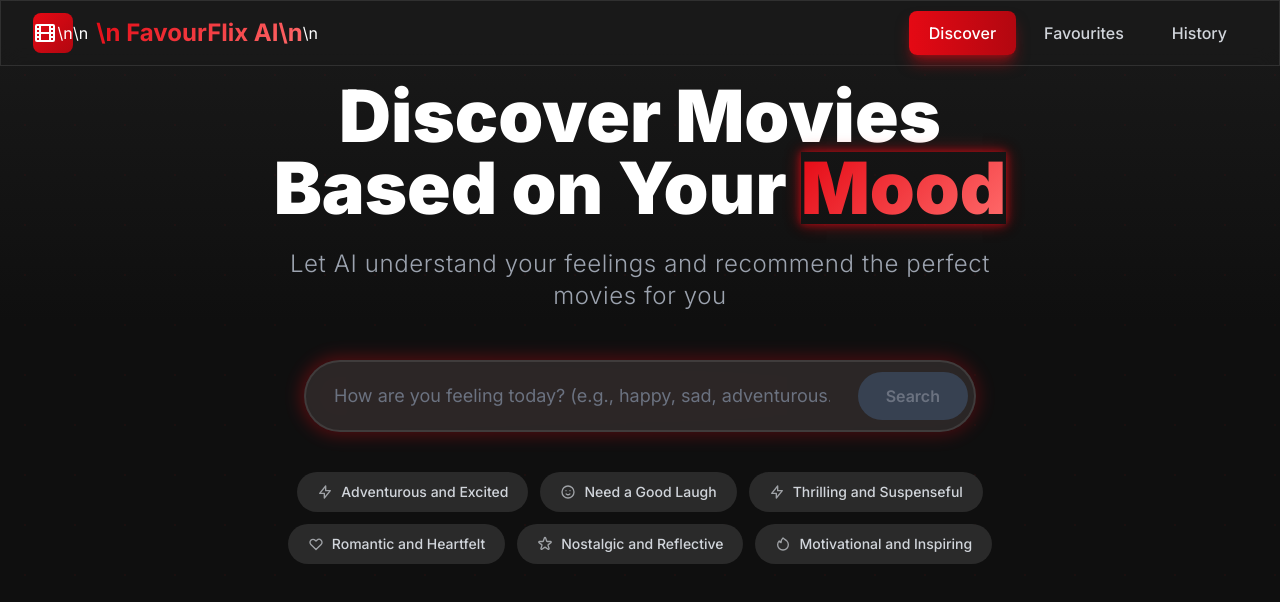
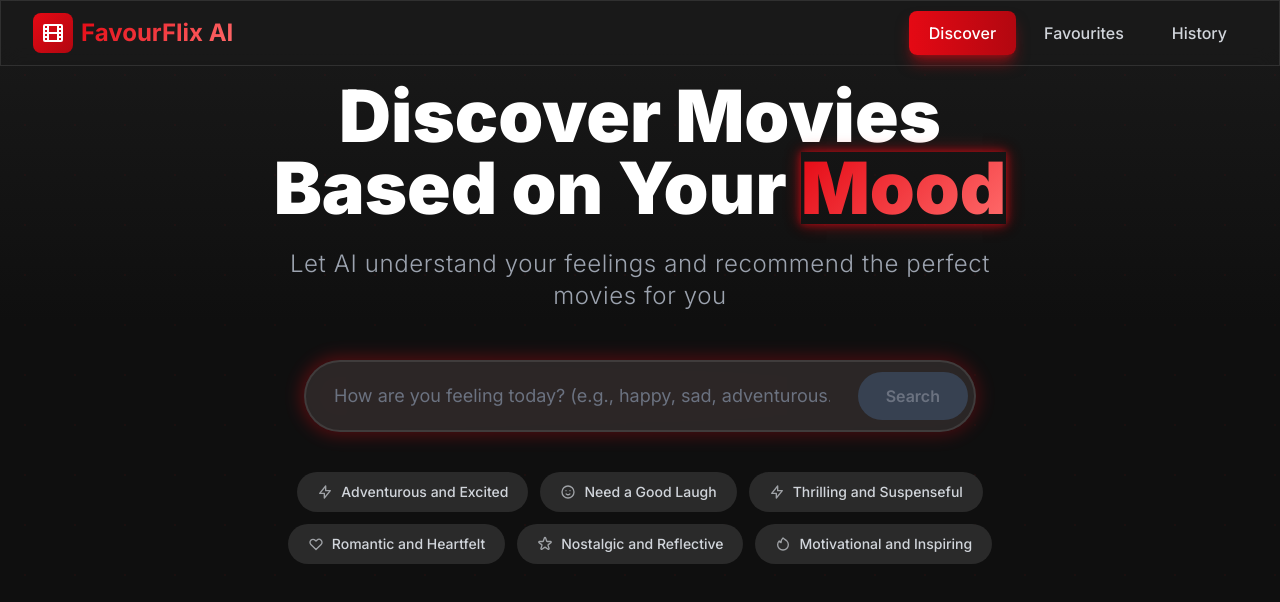
Before and after one commit to kathirpmdk-star/favourflix-ai, a React (Vite) app in the folder frontend/: page / in a window 1280 px wide. Shown: the top 602 px of the page. Built offline with nearby package versions, Linux system fonts and the light colour scheme; no server answers.

Commit message:
fix(frontend): correct JSX syntax in Navbar component

```diff
--- a/frontend/src/components/Navbar.jsx
+++ b/frontend/src/components/Navbar.jsx
@@ -18,7 +18,13 @@ const Navbar = () => {
           <Link to="/" className="flex items-center space-x-2 group">
             <div className="w-10 h-10 rounded-lg bg-gradient-to-br from-accent-primary to-accent-secondary flex items-center justify-center transform group-hover:scale-110 group-hover:rotate-3 transition-all duration-300">
               <svg className="w-6 h-6 text-white" fill="none" stroke="currentColor" viewBox="0 0 24 24">
-                <path strokeLinecap="round" strokeLinejoin="round" strokeWidth={2} d="M7 4v16M17 4v16M3 8h4m10 0h4M3 12h18M3 16h4m10 0h4M4 20h16a1 1 0 001-1V5a1 1 0 00-1-1H4a1 1 0 00-1 1v14a1 1 0 001 1z\" />\n              </svg>\n            </div>\n            <div className="text-2xl font-bold gradient-text transition-all duration-300 group-hover:tracking-wide\">\n              FavourFlix AI\n            </div>\n          </Link>
+                <path strokeLinecap="round" strokeLinejoin="round" strokeWidth={2} d="M7 4v16M17 4v16M3 8h4m10 0h4M3 12h18M3 16h4m10 0h4M4 20h16a1 1 0 001-1V5a1 1 0 00-1-1H4a1 1 0 00-1 1v14a1 1 0 001 1z" />
+              </svg>
+            </div>
+            <div className="text-2xl font-bold gradient-text transition-all duration-300 group-hover:tracking-wide">
+              FavourFlix AI
+            </div>
+          </Link>
 
           {/* Navigation Links */}
           <div className="flex items-center space-x-2">
```
